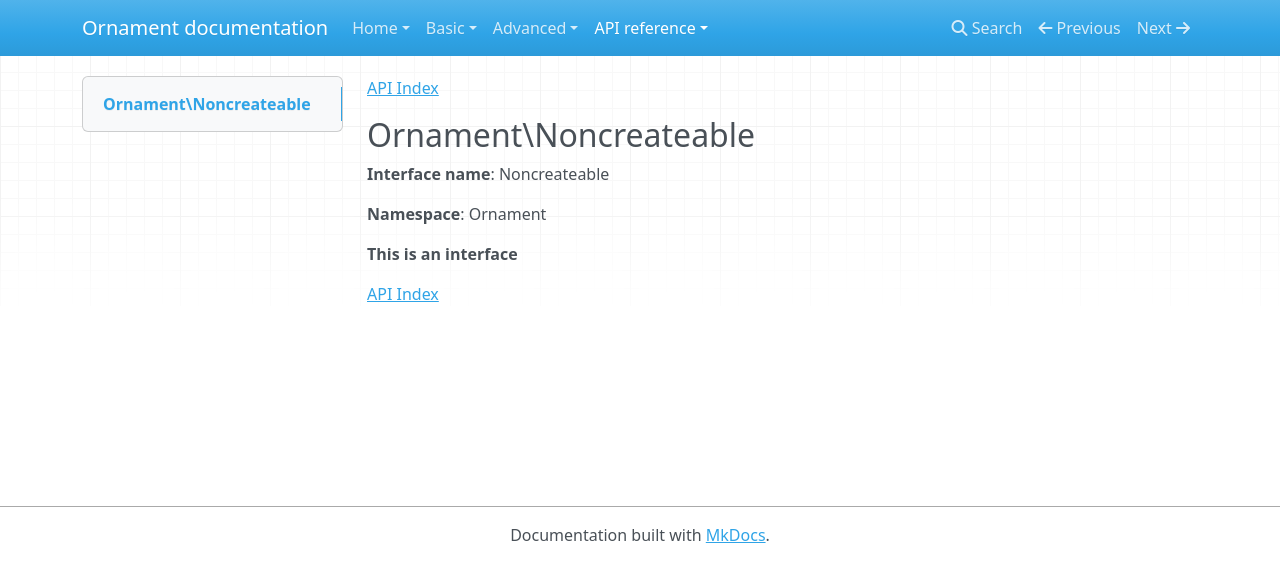
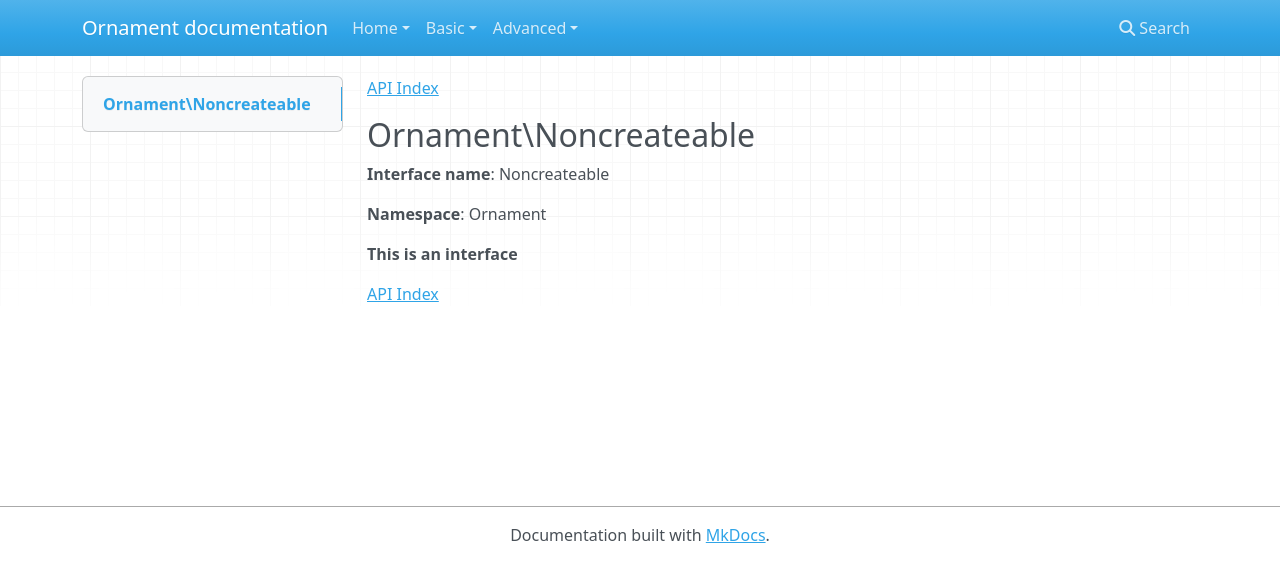
Before and after one commit to ornament-orm/ornament, an MkDocs documentation site: the page built from docs/api/Ornament-Noncreateable.md, in a window 1280 px wide. Shown: the top 582 px of the page. Built offline with MkDocs 1.6.1, drawn with Linux system fonts in a browser that asks for light colours; nearby versions of some CDN libraries; old or Windows-style settings are respelled for this version of MkDocs; part of the change alters nothing that is shown.

Commit message:
no longer needed/desired

```diff
--- a/mkdocs.yml
+++ b/mkdocs.yml
@@ -20,28 +20,4 @@ pages:
                 'Writing your own adapters': advanced/adapters.md
             -
                 'Using Collections': advanced/collection.md
-    -
-        'API reference':
-            -
-                Index: api/ApiIndex.md
-            -
-                Ornament\Noncreateable: api/Ornament-Noncreateable.md
-            -
-                Ornament\Collection: api/Ornament-Collection.md
-            -
-                Ornament\Exception\UndefinedCallback: api/Ornament-Exception-UndefinedCallback.md
-            -
-                Ornament\Helper: api/Ornament-Helper.md
-            -
-                Ornament\Nondeleteable: api/Ornament-Nondeleteable.md
-            -
-                Ornament\Model: api/Ornament-Model.md
-            -
-                Ornament\Exception\PrimaryKey: api/Ornament-Exception-PrimaryKey.md
-            -
-                Ornament\Adapter: api/Ornament-Adapter.md
-            -
-                Ornament\Adapter\Pdo: api/Ornament-Adapter-Pdo.md
-            -
-                Ornament\Repository: api/Ornament-Repository.md
 theme: mkdocs
```
